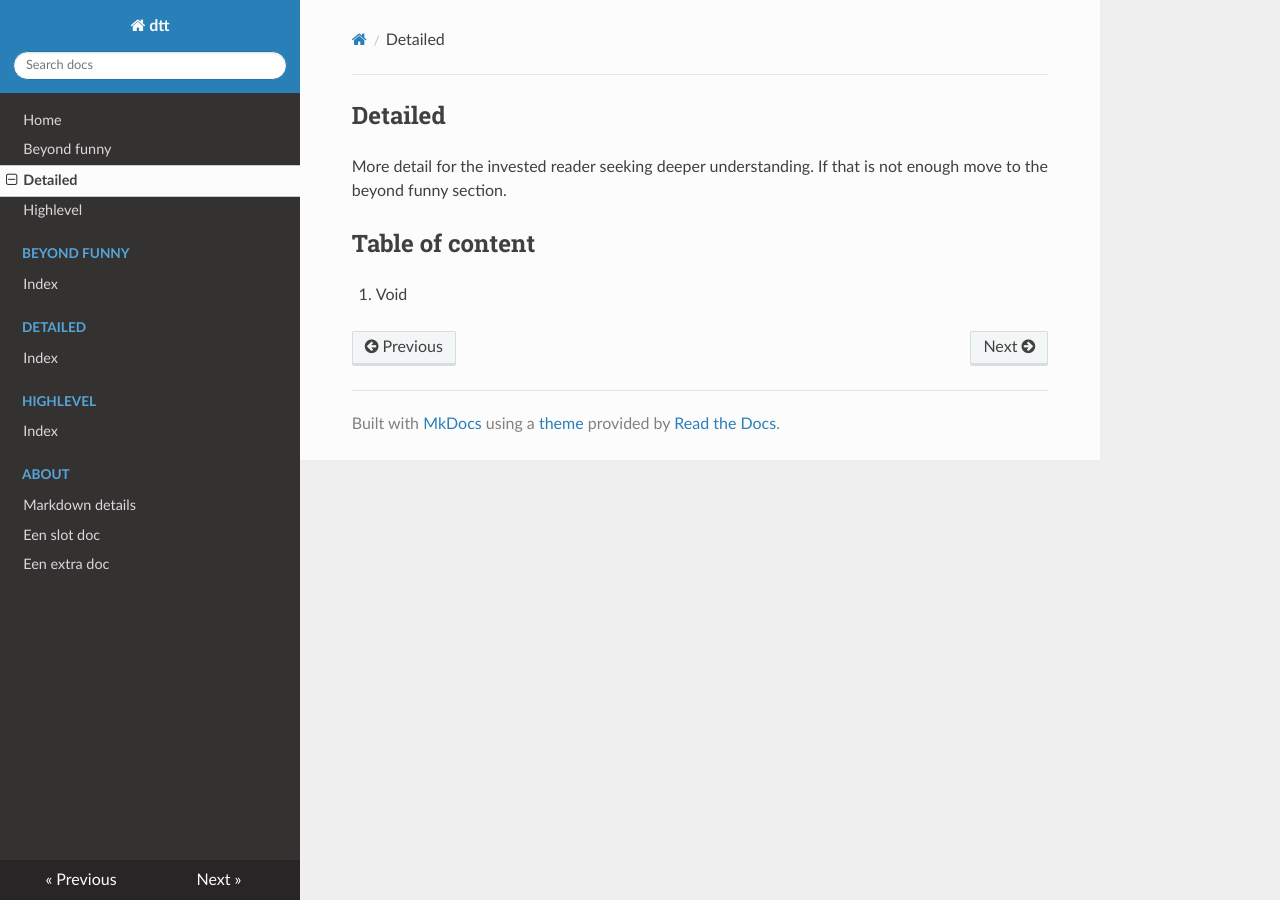
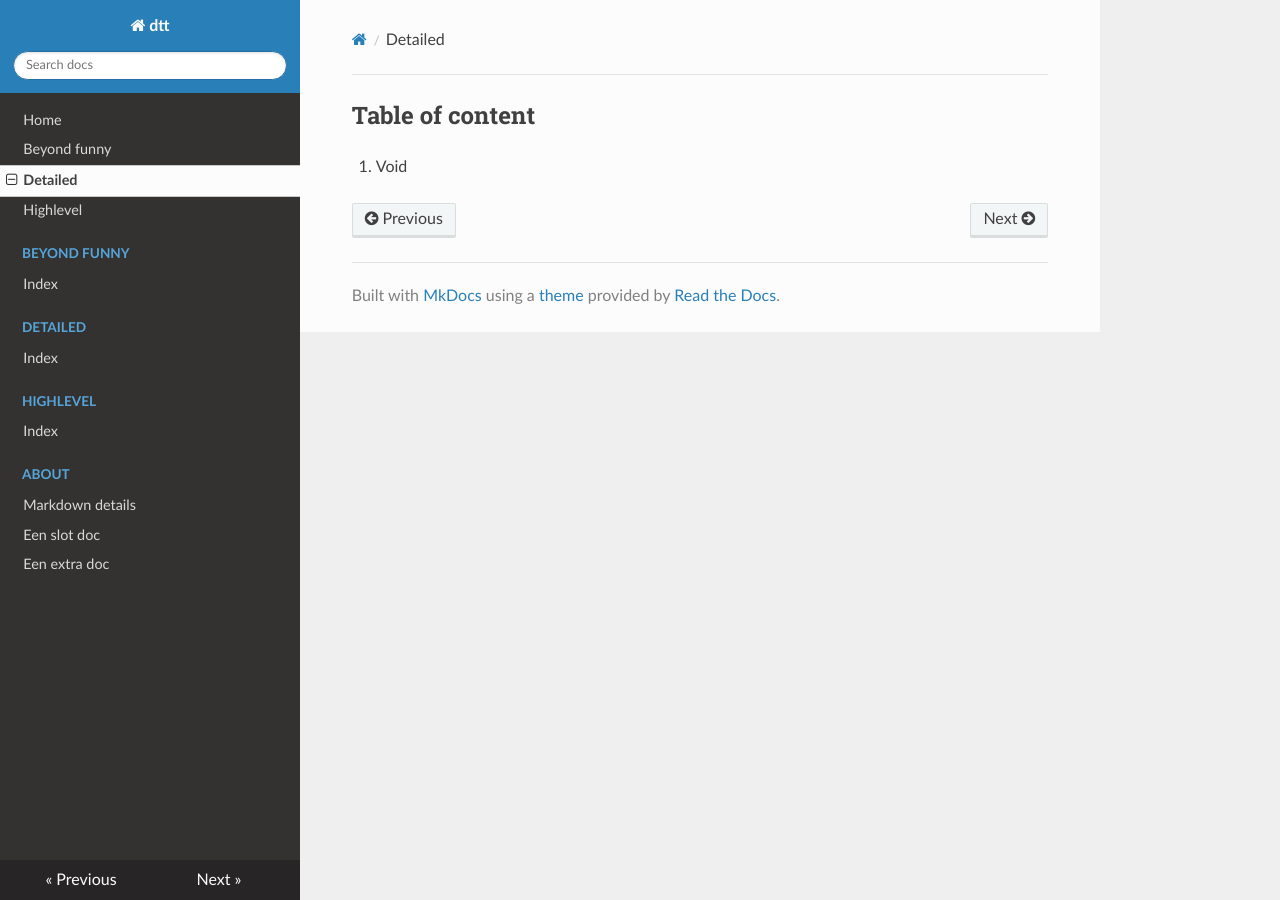
Before and after one commit to rienkdekok/dtt, an MkDocs documentation site: the page built from docs/detailed.md, in a window 1280 px wide. Built offline with MkDocs 1.6.1, drawn with Linux system fonts in a browser that asks for light colours; nearby versions of some CDN libraries.

Commit message:
docs/detailed.md updated from https://stackedit.io/

```diff
--- a/docs/detailed.md
+++ b/docs/detailed.md
@@ -1,6 +1,4 @@
 
-## Detailed
-More detail for the invested reader seeking deeper understanding. If that is not enough move to the beyond funny section.
 
 ## Table of content
 1. Void
```
Also changed, not shown: other parts of docs/detailed.md (+1 -1 lines).
